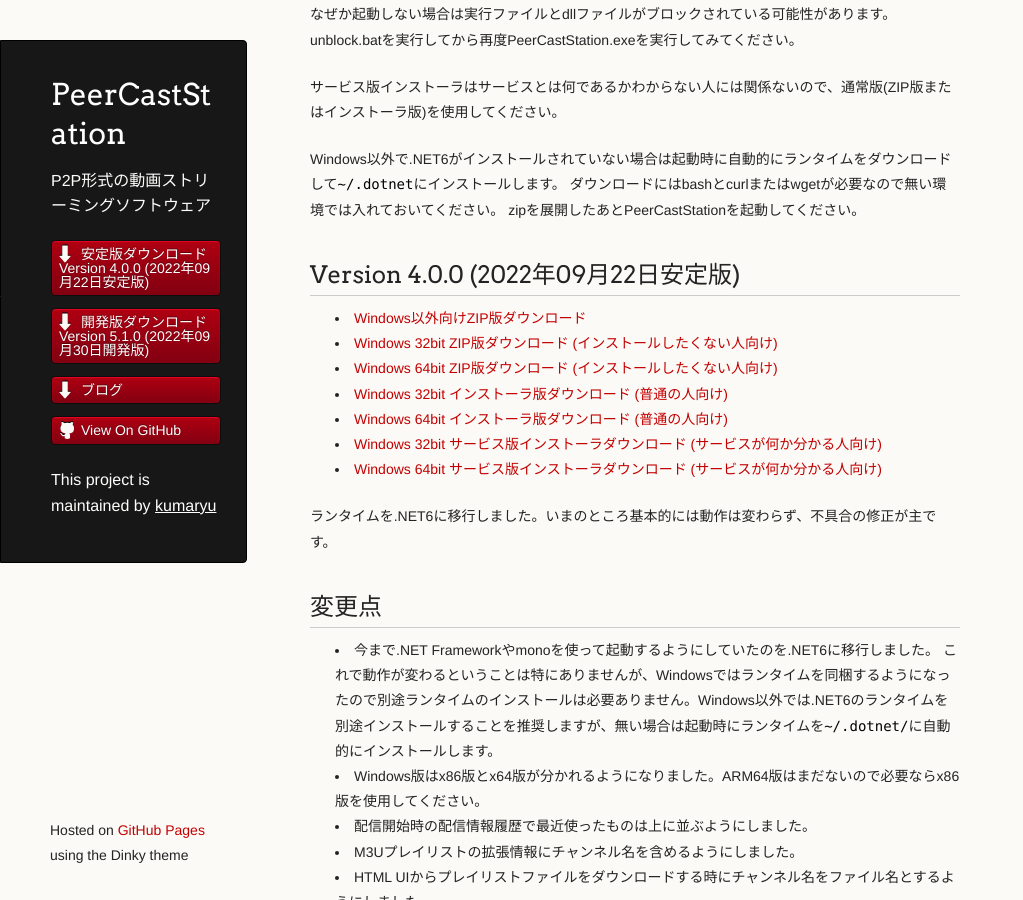
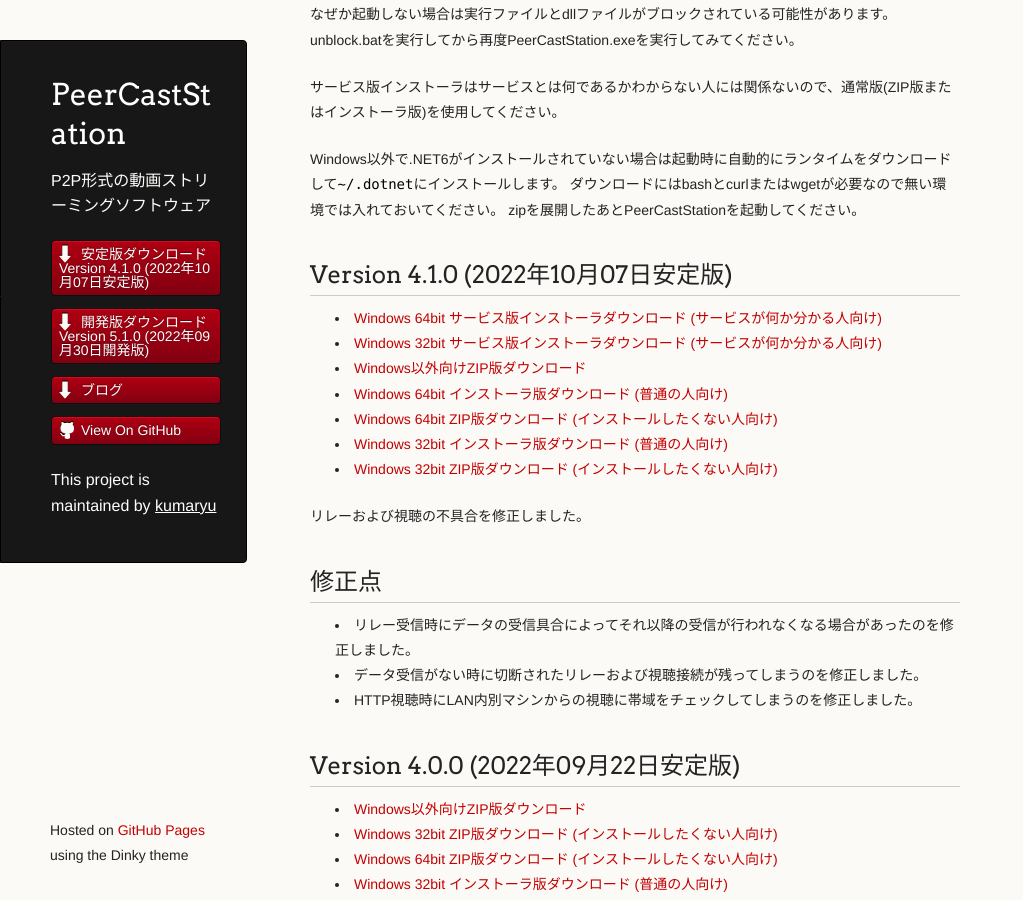
Before and after one commit to kumaryu/peercaststation, a Jekyll site: the page built from download-stable.mkd, in a window 1280 px wide and 900 px high, scrolled down 432 px. Shown: the whole window, without its empty margins (0-1023 px from the left). Built offline with Jekyll 4.4.1, drawn with Linux system fonts in a browser that asks for light colours.

Commit message:
Bumped version up to 4.1.0.

```diff
--- a/_data/releasenotes.yml
+++ b/_data/releasenotes.yml
@@ -1,4 +1,47 @@
 ---
+- name: Version 4.1.0 (2022年10月07日安定版)
+  version: 4.1.0
+  channel: stable2
+  notes: |
+    リレーおよび視聴の不具合を修正しました。
+
+    ## 修正点
+    * リレー受信時にデータの受信具合によってそれ以降の受信が行われなくなる場合があったのを修正しました。
+    * データ受信がない時に切断されたリレーおよび視聴接続が残ってしまうのを修正しました。
+    * HTTP視聴時にLAN内別マシンからの視聴に帯域をチェックしてしまうのを修正しました。
+
+  date: 2022-10-07T00:00:00+09:00
+  url: https://www.pecastation.org/files/PeerCastStation-4.1.0-any.zip
+  enclosures:
+    - platform: win-x64
+      type: serviceinstaller
+      length: 35367701
+      url: https://www.pecastation.org/files/PecaStationd-4.1.0-x64.msi
+    - platform: win-x86
+      type: serviceinstaller
+      length: 32451495
+      url: https://www.pecastation.org/files/PecaStationd-4.1.0-x86.msi
+    - platform: any
+      type: archive
+      length: 2344557
+      url: https://www.pecastation.org/files/PeerCastStation-4.1.0-any.zip
+    - platform: win-x64
+      type: installer
+      length: 70606346
+      url: https://www.pecastation.org/files/PeerCastStation-4.1.0-x64.msi
+    - platform: win-x64
+      type: archive
+      length: 70751875
+      url: https://www.pecastation.org/files/PeerCastStation-4.1.0-x64.zip
+    - platform: win-x86
+      type: installer
+      length: 64708252
+      url: https://www.pecastation.org/files/PeerCastStation-4.1.0-x86.msi
+    - platform: win-x86
+      type: archive
+      length: 64926647
+      url: https://www.pecastation.org/files/PeerCastStation-4.1.0-x86.zip
+
 - name: Version 5.1.0 (2022年09月30日開発版)
   version: 5.1.0
   channel: dev2
```
